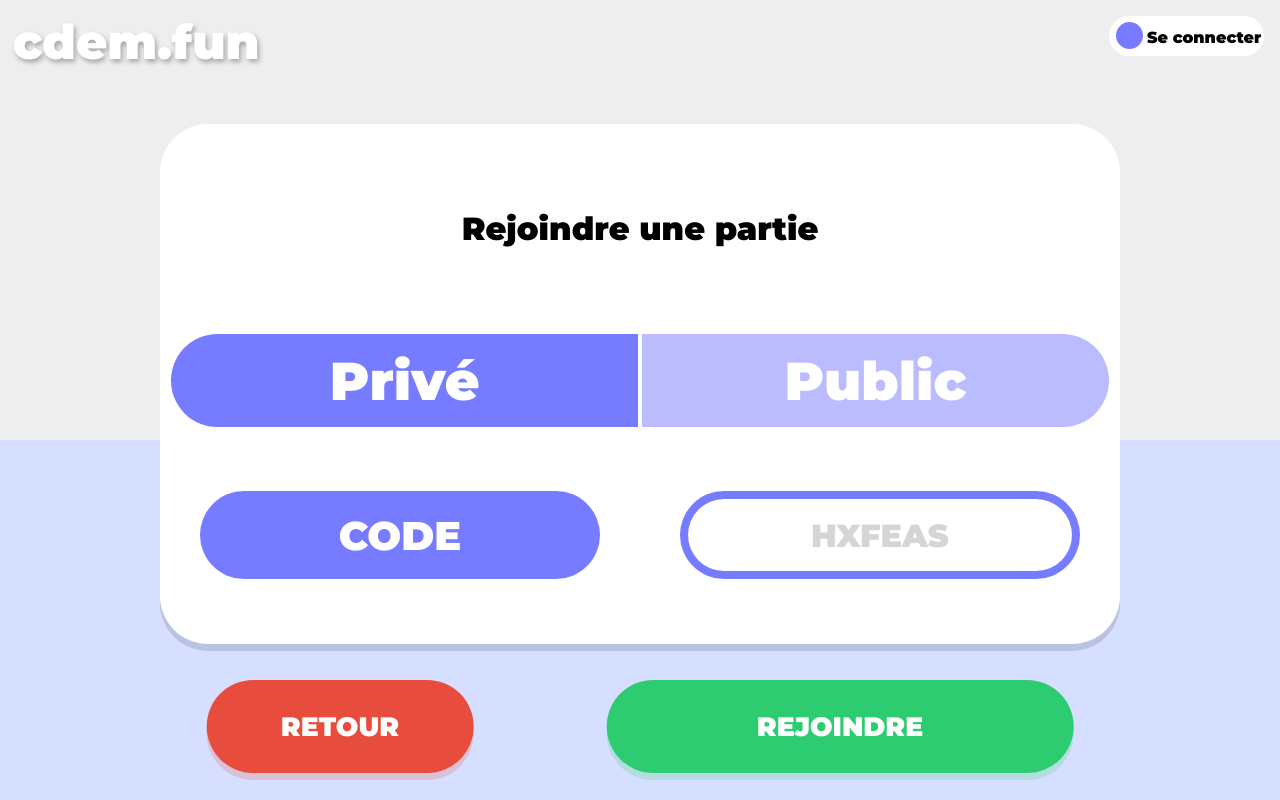
After one commit to Lurius-tharn/CDEM, a PHP site: page /view/frontend/joinView.php in a window 1280 px wide. The commit adds this page. Run offline with PHP 8.4, Linux system fonts and the light colour scheme.

Commit message:
Update Interface Rejoindre

```diff
--- /dev/null
+++ b/public/css/game.css
@@ -0,0 +1,108 @@
+#partyBlock{
+  display: flex;
+  justify-content: center;
+  align-items: center;
+  flex: 1;
+  flex-wrap: wrap;
+  flex-direction: column;
+
+  flex: 0.75;
+  background-color: white;
+  height: 65vh;
+  border-style: none;
+  border-radius: 3em;
+  box-shadow: 0px 7px rgba(77, 77, 104, 0.2);
+}
+.title{
+  margin-bottom: 4em;
+}
+.choice{
+  margin-bottom: 4em;
+}
+.buttonChoice{
+  border: none;
+  background-color: #777bff;
+  height: 7em;
+  width: 35em;
+}
+.buttonChoice p{
+  font-size: 4em;
+  margin: auto;
+  color: #ffffff;
+}
+.buttonChoice:nth-child(1){
+  border-radius: 10em 0 0 10em;
+}
+.buttonChoice:nth-child(2){
+  border-radius: 0 10em 10em 0;
+}
+.hidden{
+  opacity: 0.5;
+}
+.code{
+  display: flex;
+  align-items: center;
+}
+.codeText{
+  background-color: #777bff;
+  height: 5.5em;
+  width: 25em;
+  border-radius: 10em;
+  display: flex;
+  align-items: center;
+  justify-content: center;
+  margin-right: 5em;
+}
+.codeText p{
+  font-size: 2.5em;
+  color: #ffffff;
+  text-transform: uppercase;
+}
+.codeInput{
+  background-color: #777bff;
+  height: 5.5em;
+  width: 25em;
+  border-radius: 10em;
+  display: flex;
+  align-items: center;
+  justify-content: center;
+}
+.codeInput input{
+  height: 80%;
+  width: 95%;
+  border: none;
+  border-radius: 10em;
+  text-align: center;
+  font-size: 2em;
+  font-weight: 800;
+  font-family: 'Montserrat', sans-serif;
+}
+.control{
+  display: flex;
+  position: absolute;
+  top: 85vh;
+  left: 50%;
+  transform: translateX(-50%);
+}
+.control button{
+  border: none;
+  background-color: #777bff;
+  height: 7em;
+  color: #ffffff;
+  border-radius: 10em;
+  text-transform: uppercase;
+}
+.control button:nth-child(1){
+  background-color: #e74c3c;
+  box-shadow: 0px 7px rgba(231,76,60, .2);
+  width: 20em;
+  margin-right: 10em;
+}
+.control button:nth-child(2){
+  background-color: #2ecc71;
+  box-shadow: 0px 7px rgba(46,204,113 , .2);
+  width: 35em;
+}
+.control button p{
+  font-size: 2em;
+}
--- a/public/css/style.css
+++ b/public/css/style.css
@@ -161,7 +161,7 @@ header {
 
 
 /*************** Typography and text part ***************/
-a, p, ::placeholder {
+a, p, h1, ::placeholder {
   font-family: 'Montserrat', sans-serif;
   font-weight: 800;
   text-decoration: none;
--- /dev/null
+++ b/view/frontend/joinView.php
@@ -0,0 +1,37 @@
+<?php $title = "Rejoindre" ?>
+<?php ob_start(); ?>
+
+<div id = "partyBlock" >
+  <div class="title">
+    <h1>Rejoindre une partie</h1>
+  </div>
+
+  <div class="choice">
+    <button class="buttonChoice" type="button" name="Privé">
+      <p>Privé</p>
+    </button>
+    <button class="buttonChoice hidden" type="button" name="Public">
+      <p>Public</p>
+    </button>
+  </div>
+
+  <div class="code">
+    <div class="codeText">
+      <p>code</p>
+    </div>
+    <div class="codeInput">
+      <input type="text" placeholder="HXFEAS">
+    </div>
+  </div>
+
+</div>
+<div class="control">
+  <button type="button" name="button">
+    <p>Retour</p>
+  </button>
+  <button type="button" name="button">
+    <p>Rejoindre</p>
+  </button>
+</div>
+<?php $content = ob_get_clean(); ?>
+<?php require('template.php'); ?>
--- a/view/frontend/template.php
+++ b/view/frontend/template.php
@@ -5,6 +5,9 @@
     <meta charset="utf-8" />
     <title><?= $title ?></title>
     <link href="public/css/style.css?v=<?php echo time(); ?>" rel="stylesheet" />
+    <link href="public/css/game.css?v=<?php echo time(); ?>" rel="stylesheet" />
+    <link rel="preconnect" href="https://fonts.gstatic.com">
+    <link href="https://fonts.googleapis.com/css2?family=Montserrat:wght@900&display=swap" rel="stylesheet">
 </head>
 
 
```
Also changed, not shown: index.php (+8 -6 lines).
